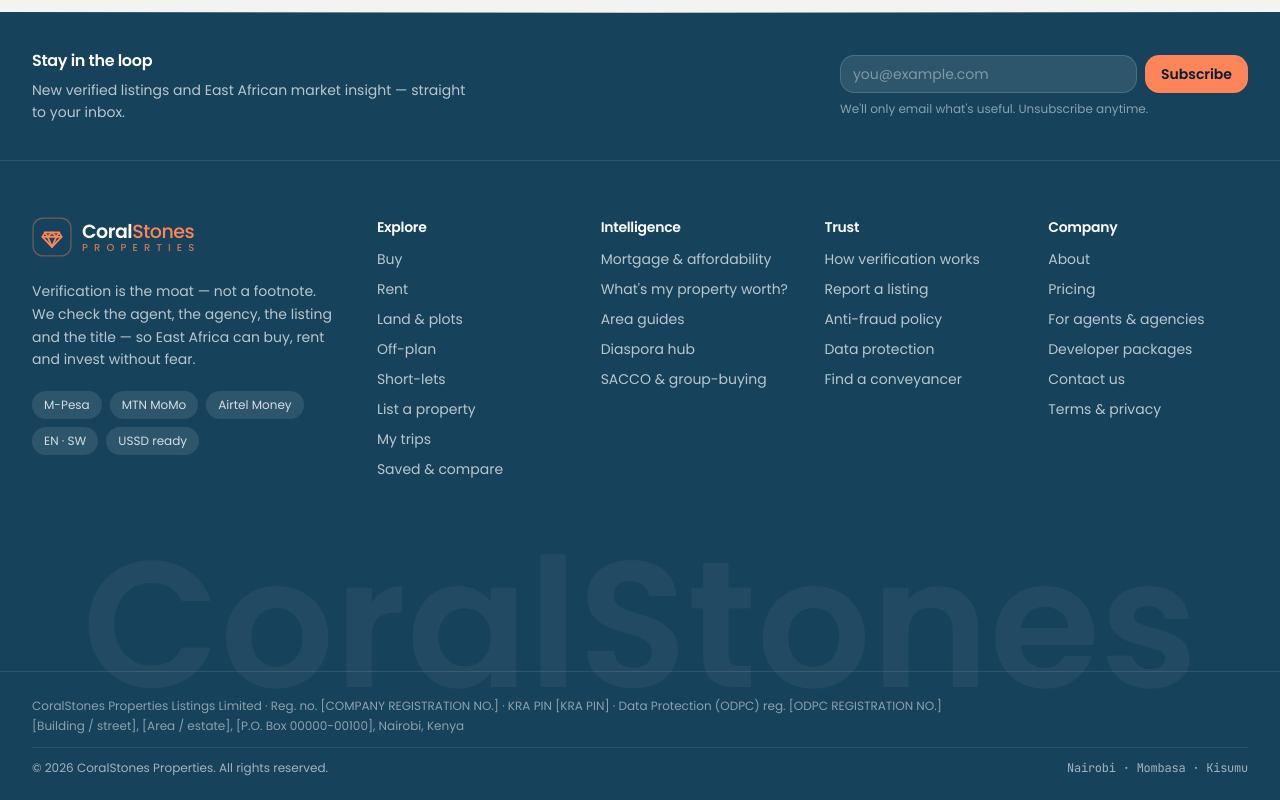
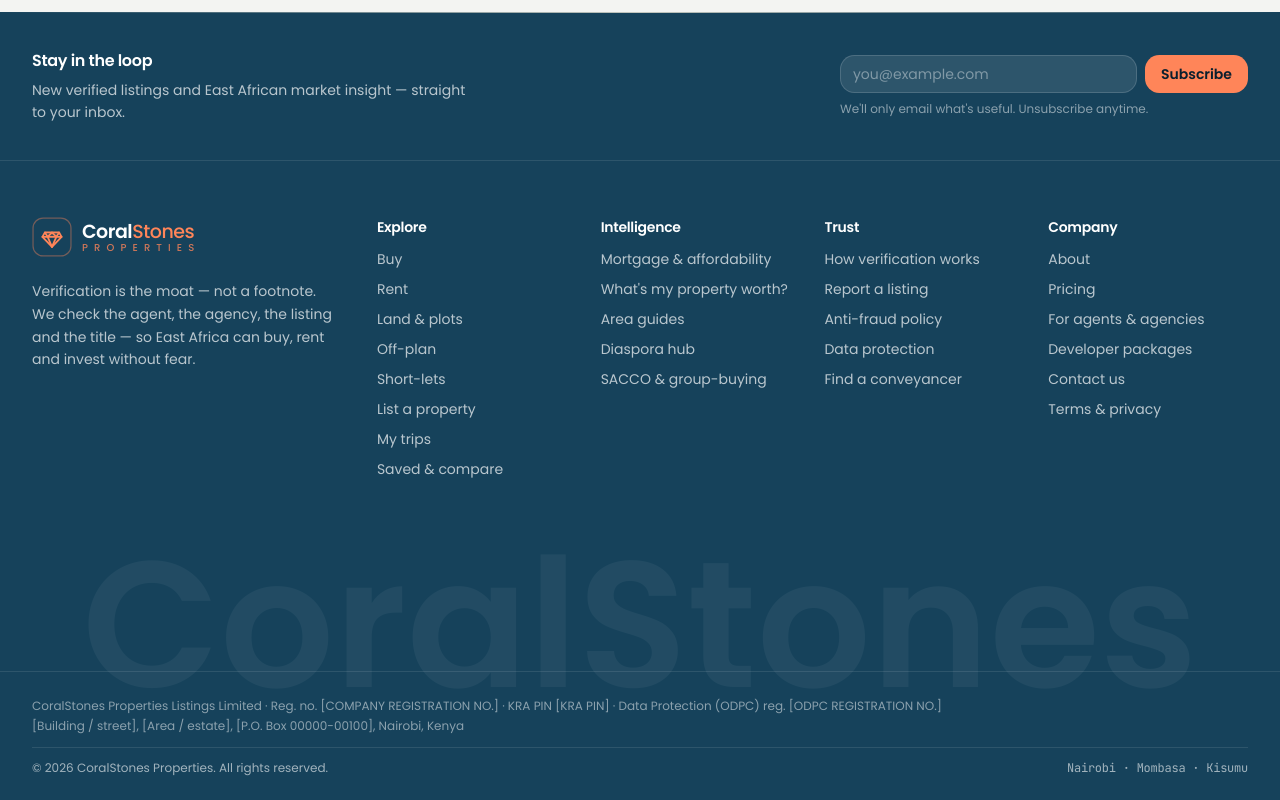
Before and after one commit to adoyodavid6-ai/coralstoneproperties, a Next.js app: page / in a window 1280 px wide. Shown: the part 1675-2475 px from the top of the page. Built offline with nearby package versions, Linux system fonts and the light colour scheme; no server answers; the database is empty.

Commit message:
footer: remove payment-method / language / USSD badge row

```diff
--- a/src/components/layout/Footer.tsx
+++ b/src/components/layout/Footer.tsx
@@ -87,13 +87,6 @@
             {t("footer.tagline")} We check the agent, the agency, the listing and
             the title — so East Africa can buy, rent and invest without fear.
           </p>
-          <div className="mt-5 flex flex-wrap gap-2 text-xs">
-            <span className="rounded-full bg-white/10 px-3 py-1.5">M-Pesa</span>
-            <span className="rounded-full bg-white/10 px-3 py-1.5">MTN MoMo</span>
-            <span className="rounded-full bg-white/10 px-3 py-1.5">Airtel Money</span>
-            <span className="rounded-full bg-white/10 px-3 py-1.5">EN · SW</span>
-            <span className="rounded-full bg-white/10 px-3 py-1.5">USSD ready</span>
-          </div>
         </div>
 
         {/* Phones: two columns, filled top-to-bottom per column — Explore+Intelligence
```
